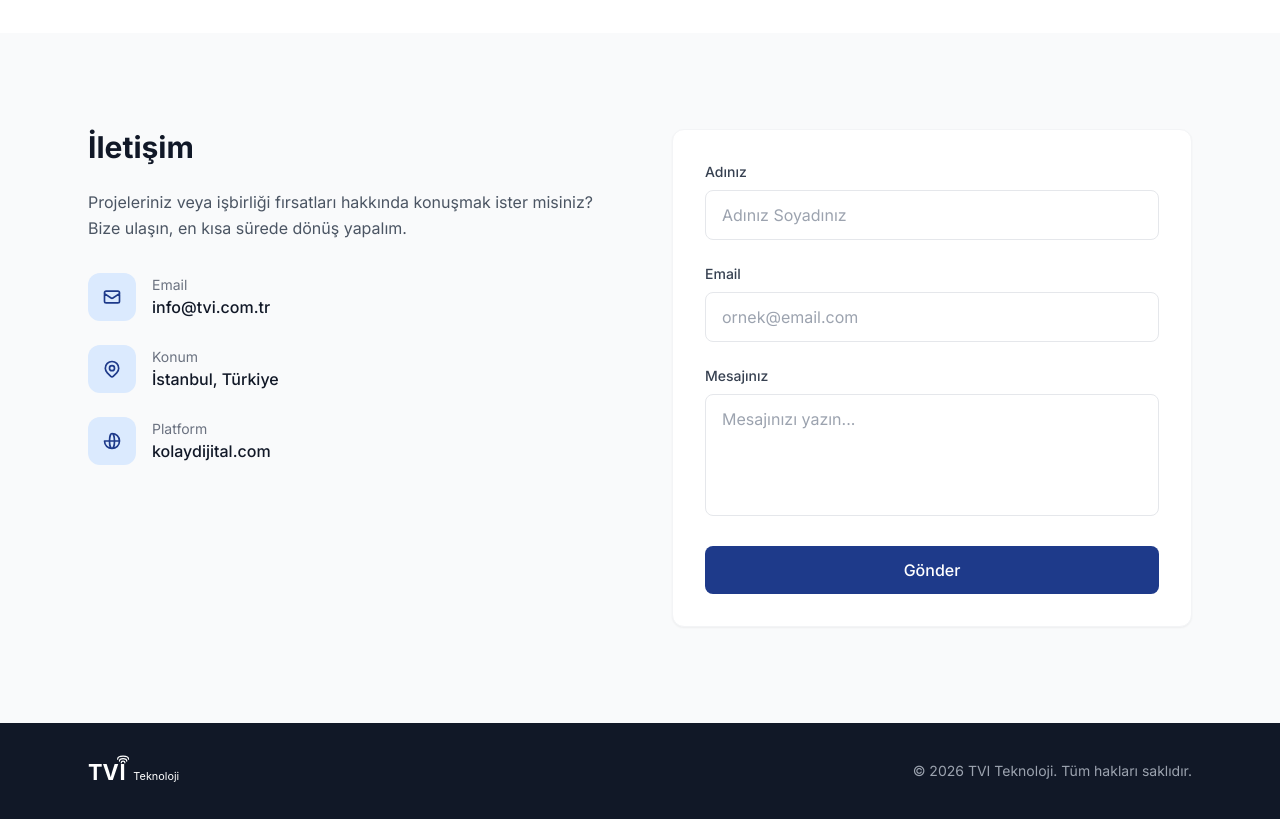
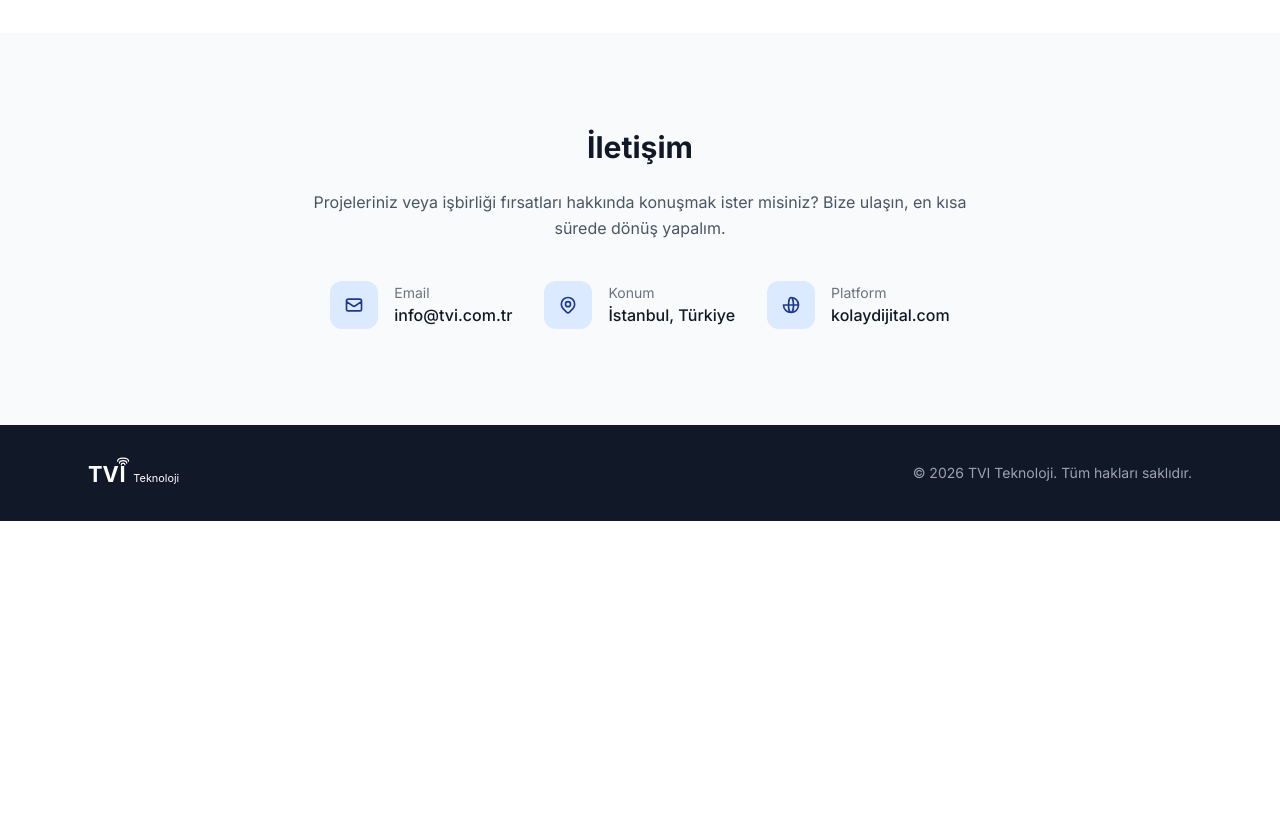
Before and after one commit to timoti7/tvi-com-tr, a plain HTML site: page index.html in a window 1280 px wide. Shown: the part 2680-3499 px from the top of the page. After the commit the page ends 3201 px from the top, so only its background shows below. Drawn offline with nearby package versions, Linux system fonts and the light colour scheme.

Commit message:
fix: iletisim formu kaldirildi, sadece bilgi kartlari

```diff
--- a/index.html
+++ b/index.html
@@ -349,22 +349,21 @@
     <!-- İletişim Section -->
     <section id="iletisim" class="py-24 bg-gray-50">
         <div class="max-w-6xl mx-auto px-6">
-            <div class="grid md:grid-cols-2 gap-16">
-                <div>
+            <div class="max-w-2xl mx-auto text-center">
                 <h2 class="text-3xl font-bold text-gray-900 mb-6">İletişim</h2>
-                    <p class="text-gray-600 leading-relaxed mb-8">
+                <p class="text-gray-600 leading-relaxed mb-10">
                     Projeleriniz veya işbirliği fırsatları hakkında konuşmak ister misiniz?
                     Bize ulaşın, en kısa sürede dönüş yapalım.
                 </p>
 
-                    <div class="space-y-6">
+                <div class="flex flex-col sm:flex-row gap-8 justify-center items-center">
                     <div class="flex items-center gap-4">
                         <div class="w-12 h-12 bg-primary-100 rounded-xl flex items-center justify-center">
                             <svg class="w-5 h-5 text-primary-600" fill="none" stroke="currentColor" viewBox="0 0 24 24">
                                 <path stroke-linecap="round" stroke-linejoin="round" stroke-width="2" d="M3 8l7.89 5.26a2 2 0 002.22 0L21 8M5 19h14a2 2 0 002-2V7a2 2 0 00-2-2H5a2 2 0 00-2 2v10a2 2 0 002 2z"/>
                             </svg>
                         </div>
-                            <div>
+                        <div class="text-left">
                             <div class="text-sm text-gray-500">Email</div>
                             <a href="mailto:info@tvi.com.tr" class="text-gray-900 font-medium hover:text-primary-600 transition">info@tvi.com.tr</a>
                         </div>
@@ -377,7 +376,7 @@
                                 <path stroke-linecap="round" stroke-linejoin="round" stroke-width="2" d="M15 11a3 3 0 11-6 0 3 3 0 016 0z"/>
                             </svg>
                         </div>
-                            <div>
+                        <div class="text-left">
                             <div class="text-sm text-gray-500">Konum</div>
                             <span class="text-gray-900 font-medium">İstanbul, Türkiye</span>
                         </div>
@@ -389,42 +388,11 @@
                                 <path stroke-linecap="round" stroke-linejoin="round" stroke-width="2" d="M21 12a9 9 0 01-9 9m9-9a9 9 0 00-9-9m9 9H3m9 9a9 9 0 01-9-9m9 9c1.657 0 3-4.03 3-9s-1.343-9-3-9m0 18c-1.657 0-3-4.03-3-9s1.343-9 3-9"/>
                             </svg>
                         </div>
-                            <div>
+                        <div class="text-left">
                             <div class="text-sm text-gray-500">Platform</div>
                             <a href="https://kolaydijital.com" target="_blank" rel="noopener" class="text-gray-900 font-medium hover:text-primary-600 transition">kolaydijital.com</a>
                         </div>
                     </div>
-                    </div>
-                </div>
-
-                <div>
-                    <form class="bg-white rounded-xl p-8 shadow-sm border border-gray-100">
-                        <div class="space-y-6">
-                            <div>
-                                <label for="name" class="block text-sm font-medium text-gray-700 mb-2">Adınız</label>
-                                <input type="text" id="name" name="name"
-                                       class="w-full px-4 py-3 rounded-lg border border-gray-200 focus:border-primary-500 focus:ring-2 focus:ring-primary-100 outline-none transition"
-                                       placeholder="Adınız Soyadınız">
-                            </div>
-                            <div>
-                                <label for="email" class="block text-sm font-medium text-gray-700 mb-2">Email</label>
-                                <input type="email" id="email" name="email"
-                                       class="w-full px-4 py-3 rounded-lg border border-gray-200 focus:border-primary-500 focus:ring-2 focus:ring-primary-100 outline-none transition"
-                                       placeholder="ornek@email.com">
-                            </div>
-                            <div>
-                                <label for="message" class="block text-sm font-medium text-gray-700 mb-2">Mesajınız</label>
-                                <textarea id="message" name="message" rows="4"
-                                          class="w-full px-4 py-3 rounded-lg border border-gray-200 focus:border-primary-500 focus:ring-2 focus:ring-primary-100 outline-none transition resize-none"
-                                          placeholder="Mesajınızı yazın..."></textarea>
-                            </div>
-                            <button type="submit"
-                                    class="w-full bg-primary-600 hover:bg-primary-700 text-white py-3 rounded-lg font-medium transition"
-                                    onclick="event.preventDefault(); alert('Form gönderimi şu anda aktif değil.');">
-                                Gönder
-                            </button>
-                        </div>
-                    </form>
                 </div>
             </div>
         </div>
```
Lines whose indentation alone changed are shown as unchanged.
